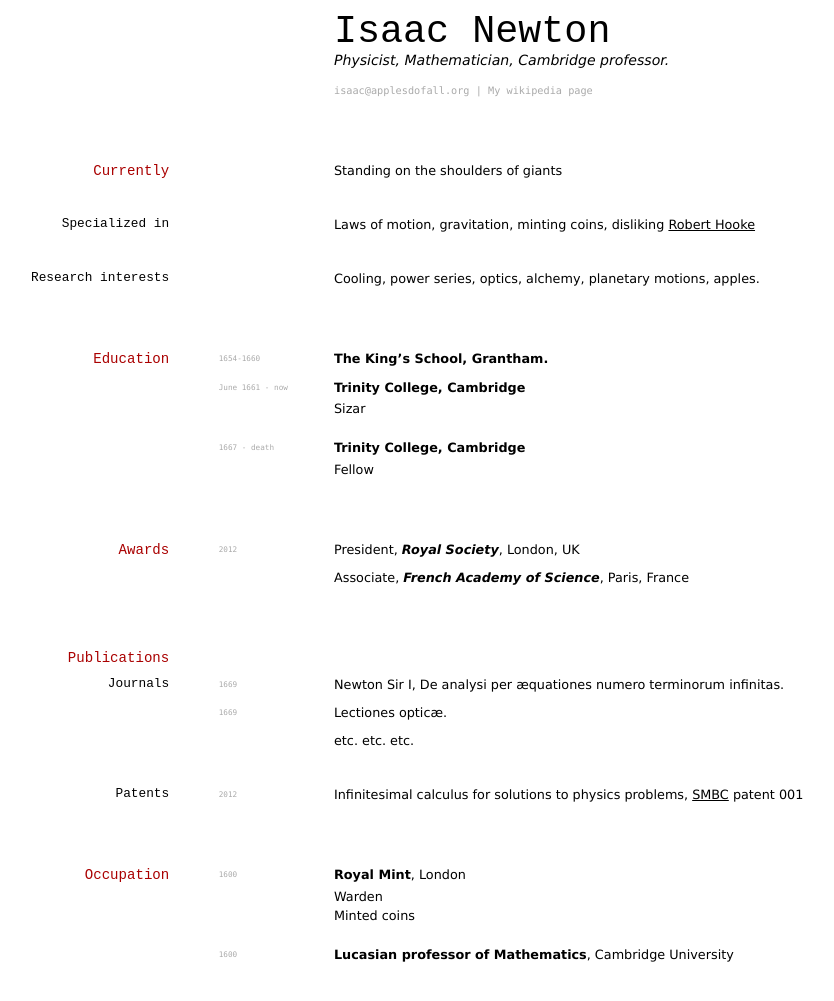
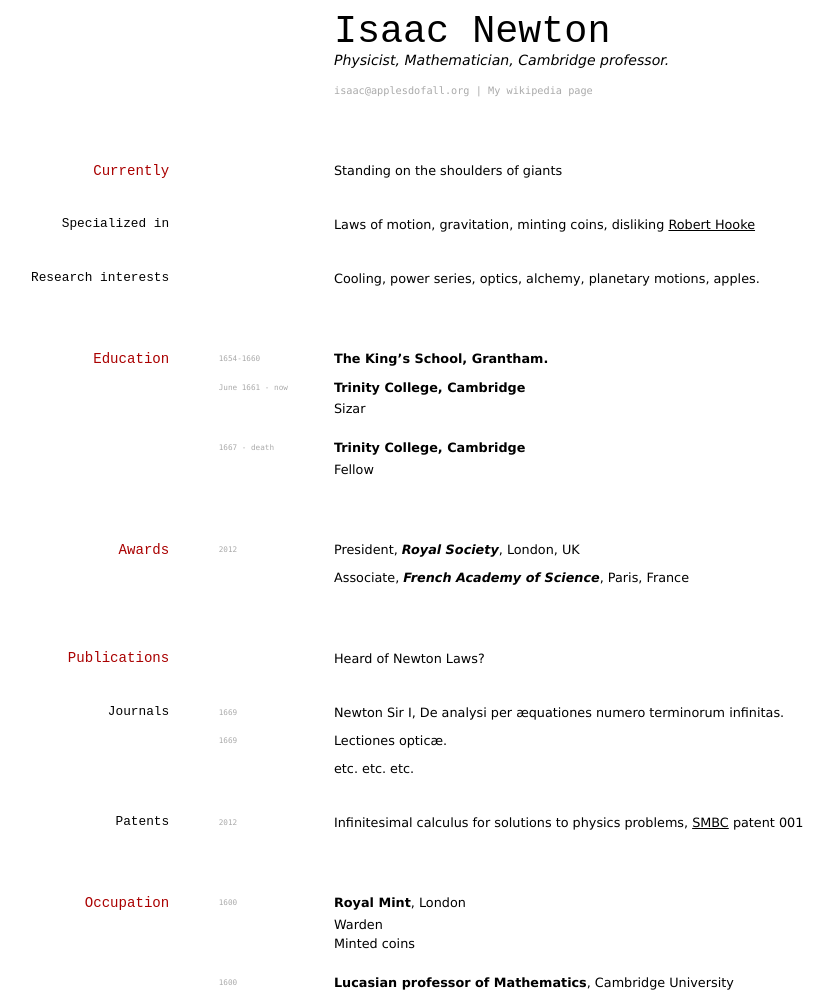
Before and after one commit to elipapa/markdown-cv, a Jekyll site: the page built from index.md, in a window 1280 px wide. Shown: the whole page, without its empty margins (97-931 px from the left). Built offline with Jekyll 4.4.1, drawn with Linux system fonts in a browser that asks for light colours; before the commit the page ends 973 px from its top, so only the background shows below that.

Commit message:
test quality tools

```diff
--- a/index.md
+++ b/index.md
@@ -54,6 +54,7 @@ Associate, *French Academy of Science*, Paris, France
 ## Publications
 
 <!-- A list is also available [online](http://scholar.google.co.uk/citations?user=LTOTl0YAAAAJ) -->
+Heard of Newton Laws?
 
 ### Journals
 
```
